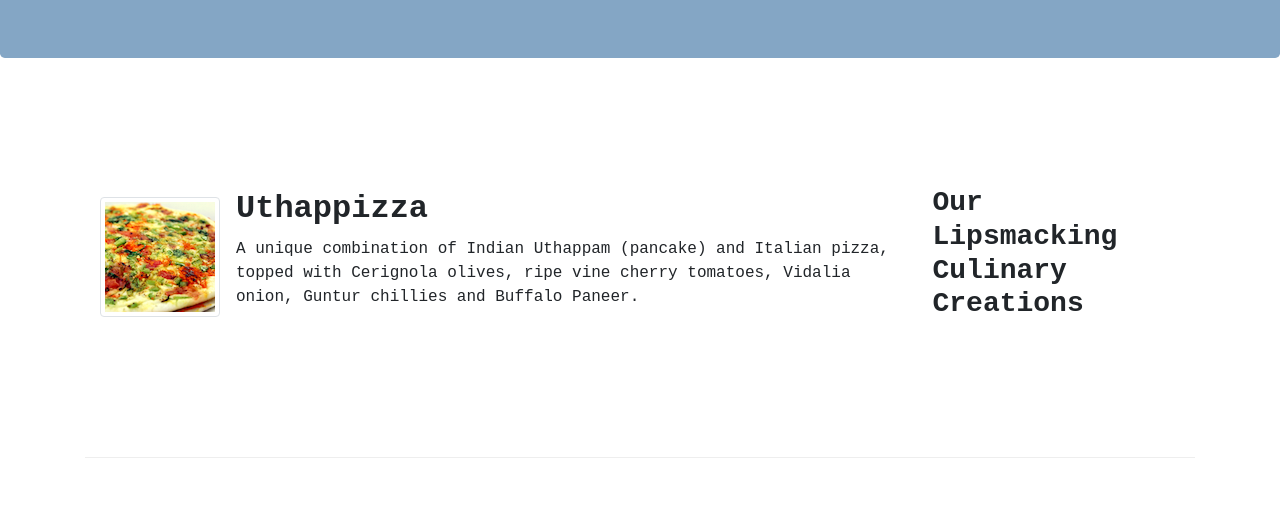
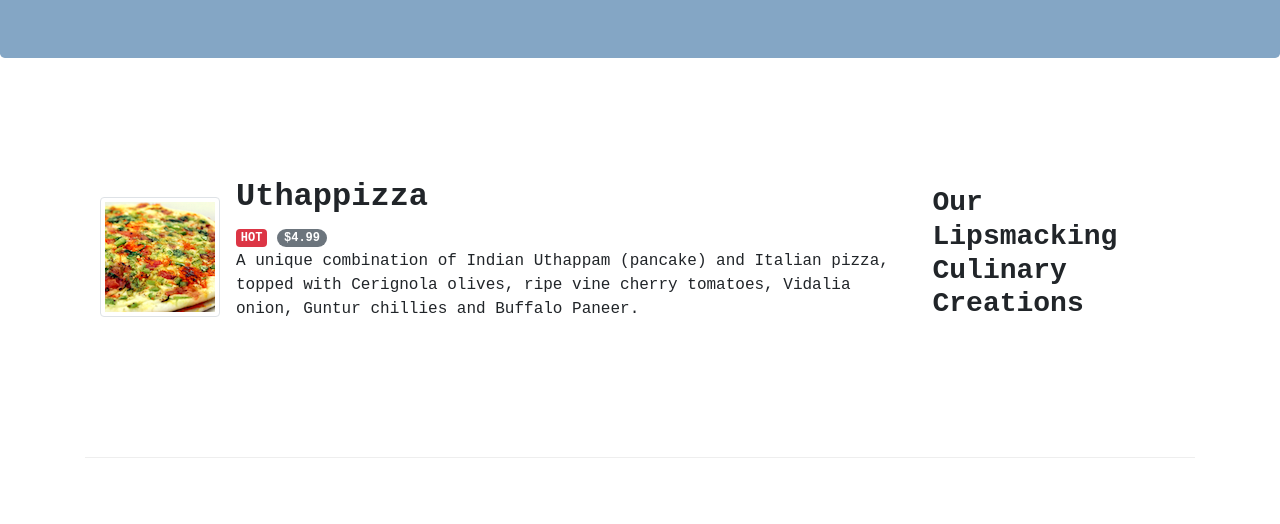
Before and after one commit to itariss/ristorant-con-fusion, a website: page index.html in a window 1280 px wide. Shown: the part 276-800 px from the top of the page. Drawn offline with nearby package versions, Linux system fonts and the light colour scheme.

Commit message:
Badges and alerts

```diff
--- a/index.html
+++ b/index.html
@@ -104,6 +104,10 @@
 						/>
 						<div class="media-body">
 							<h2 class="mt-0">Uthappizza</h2>
+							<span class="badge badge-danger">HOT</span>
+							<span class="badge badge-pill badge-secondary"
+								>$4.99</span
+							>
 							<p class="d-none d-sm-block">
 								A unique combination of Indian Uthappam
 								(pancake) and Italian pizza, topped with
```
